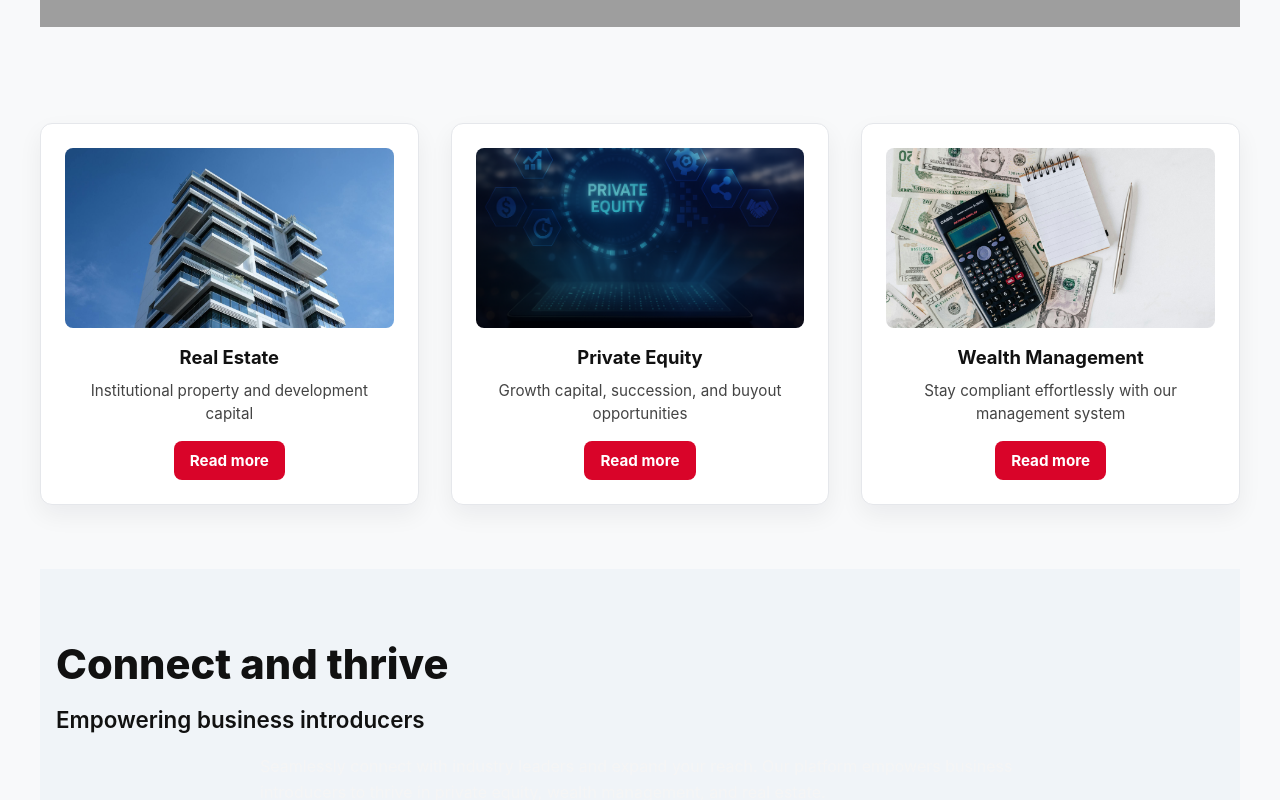
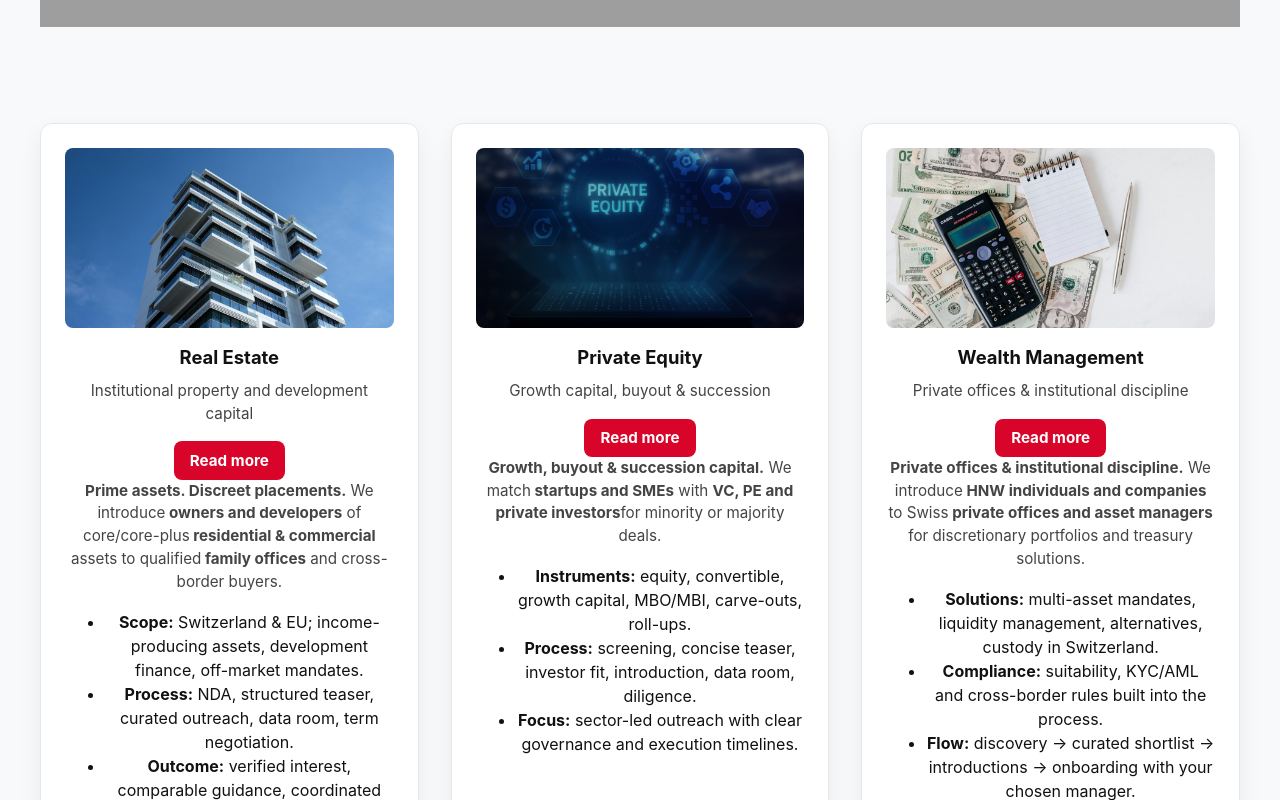
Before and after one commit to Estwaldstein/newlink-frontend, a React (Vite) app: page / in a window 1280 px wide. Shown: the part 480-1280 px from the top of the page. Built offline with nearby package versions, Linux system fonts and the light colour scheme; grey boxes are pictures that could not be loaded.

Commit message:
Update HomePage.jsx

```diff
--- a/src/pages/HomePage.jsx
+++ b/src/pages/HomePage.jsx
@@ -1,7 +1,34 @@
 // src/pages/HomePage.jsx
-import React from 'react';
+import React, { useState } from 'react';
 import './HomePage.css';
 import { Link } from 'react-router-dom';
+
+/** Small helper: a card with a "Read more" toggle */
+function ExpandableCard({ img, title, teaser, children }) {
+  const [open, setOpen] = useState(false);
+  return (
+    <div className="card">
+      <img src={img} alt={title} />
+      <h4>{title}</h4>
+      <p>{teaser}</p>
+      <button
+        className="button"
+        onClick={() => setOpen(o => !o)}
+        aria-expanded={open}
+        aria-controls={`${title.replace(/\s+/g, '-').toLowerCase()}-more`}
+      >
+        {open ? 'Hide details' : 'Read more'}
+      </button>
+
+      <div
+        id={`${title.replace(/\s+/g, '-').toLowerCase()}-more`}
+        className={`card-more ${open ? 'open' : ''}`}
+      >
+        {children}
+      </div>
+    </div>
+  );
+}
 
 const HomePage = () => {
   return (
@@ -27,8 +54,8 @@ const HomePage = () => {
         </div>
       </header>
 
-      {/* Hero Section (image is set in CSS as /images/hero-ch.jpg) */}
-      <section className="header-section header-section--swiss">
+      {/* Hero Section (image set in CSS as /images/hero-ch.jpg) */}
+      <section className="header-section">
         <div className="main-container">
           <div className="header-content">
             <h1 className="section-title">Exchange Channels</h1>
@@ -47,26 +74,61 @@ const HomePage = () => {
       {/* Channels Section */}
       <section className="section" id="channels">
         <div className="main-container card-row">
-          <div className="card">
-            <img src="/images/real-estate.jpeg" alt="Real Estate" />
-            <h4>Real Estate</h4>
-            <p>Institutional property and development capital</p>
-            <button className="button">Read more</button>
-          </div>
+          {/* Real Estate */}
+          <ExpandableCard
+            img="/images/real-estate.jpeg"
+            title="Real Estate"
+            teaser="Institutional property and development capital"
+          >
+            <p>
+              <strong>Prime assets. Discreet placements.</strong> We introduce
+              <strong> owners and developers</strong> of core/core-plus
+              <strong> residential & commercial</strong> assets to qualified
+              <strong> family offices</strong> and cross-border buyers.
+            </p>
+            <ul>
+              <li><strong>Scope:</strong> Switzerland & EU; income-producing assets, development finance, off-market mandates.</li>
+              <li><strong>Process:</strong> NDA, structured teaser, curated outreach, data room, term negotiation.</li>
+              <li><strong>Outcome:</strong> verified interest, comparable guidance, coordinated diligence through closing.</li>
+            </ul>
+          </ExpandableCard>
 
-          <div className="card">
-            <img src="/images/private-equity.png" alt="Private Equity" />
-            <h4>Private Equity</h4>
-            <p>Growth capital, succession, and buyout opportunities</p>
-            <button className="button">Read more</button>
-          </div>
+          {/* Private Equity */}
+          <ExpandableCard
+            img="/images/private-equity.png"
+            title="Private Equity"
+            teaser="Growth capital, buyout & succession"
+          >
+            <p>
+              <strong>Growth, buyout & succession capital.</strong> We match
+              <strong> startups and SMEs</strong> with <strong>VC, PE and private investors</strong>
+              for minority or majority deals.
+            </p>
+            <ul>
+              <li><strong>Instruments:</strong> equity, convertible, growth capital, MBO/MBI, carve-outs, roll-ups.</li>
+              <li><strong>Process:</strong> screening, concise teaser, investor fit, introduction, data room, diligence.</li>
+              <li><strong>Focus:</strong> sector-led outreach with clear governance and execution timelines.</li>
+            </ul>
+          </ExpandableCard>
 
-          <div className="card">
-            <img src="/images/wealth.jpeg" alt="Wealth Management" />
-            <h4>Wealth Management</h4>
-            <p>Stay compliant effortlessly with our management system</p>
-            <button className="button">Read more</button>
-          </div>
+          {/* Wealth Management */}
+          <ExpandableCard
+            img="/images/wealth.jpeg"
+            title="Wealth Management"
+            teaser="Private offices & institutional discipline"
+          >
+            <p>
+              <strong>Private offices & institutional discipline.</strong> We introduce
+              <strong> HNW individuals and companies</strong> to Swiss
+              <strong> private offices and asset managers</strong> for discretionary portfolios
+              and treasury solutions.
+            </p>
+            <ul>
+              <li><strong>Solutions:</strong> multi-asset mandates, liquidity management, alternatives, custody in Switzerland.</li>
+              <li><strong>Compliance:</strong> suitability, KYC/AML and cross-border rules built into the process.</li>
+              <li><strong>Flow:</strong> discovery → curated shortlist → introductions → onboarding with your chosen manager.</li>
+            </ul>
+          </ExpandableCard>
         </div>
       </section>
 
```
